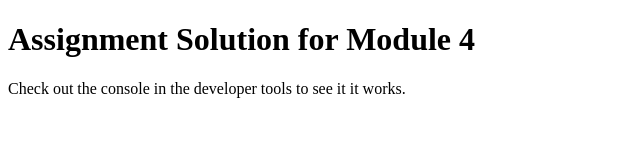
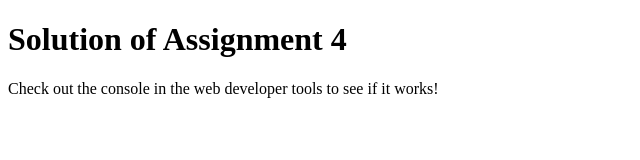
Before and after one commit to BevanTan/module4-solution, a plain HTML site: page index.html in a window 1280 px wide. Shown: the whole page, without its empty margins (0-640 px from the left). Drawn offline with Linux system fonts and the light colour scheme.

Commit message:
Update index.html

```diff
--- a/index.html
+++ b/index.html
@@ -1,14 +1,17 @@
 <!DOCTYPE html>
 <html>
+
 <head>
-  <meta charset="utf-8">
-  <title>Assignment Solution for Module 4</title>
-  <script src="SpeakHello.js"></script>
-  <script src="SpeakGoodBye.js"></script>
-  <script src="script.js"></script>
+    <meta charset="utf-8">
+    <title>Assignment Solution for Module 4</title>
+    <script src="SpeakHello.js"></script>
+    <script src="SpeakGoodBye.js"></script>
+    <script src="script.js"></script>
 </head>
+
 <body>
-  <h1>Assignment Solution for Module 4</h1>
-  <p>Check out the console in the developer tools to see it it works.</p>
+    <h1>Solution of Assignment 4</h1>
+    <p>Check out the console in the web developer tools to see if it works!</p>
 </body>
+
 </html>
```
